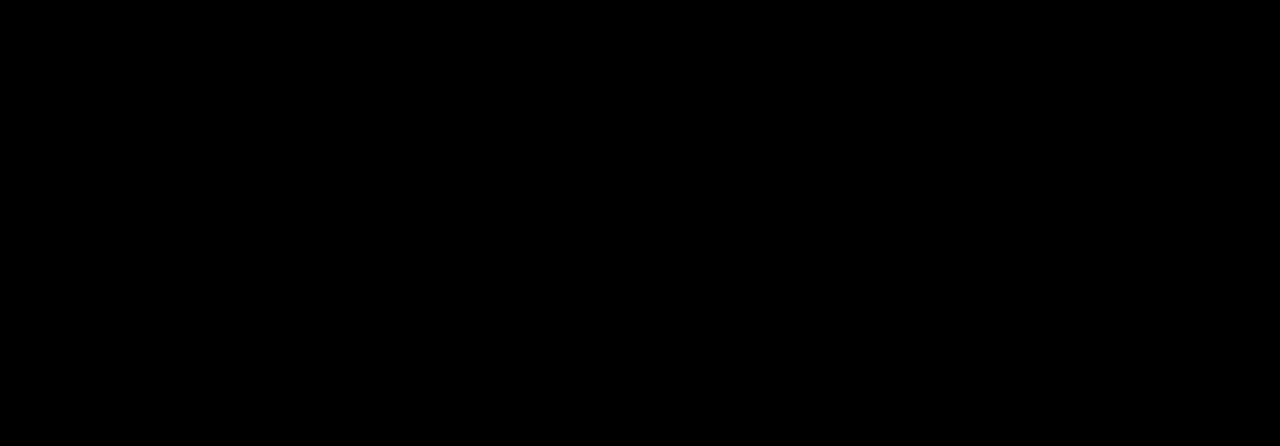
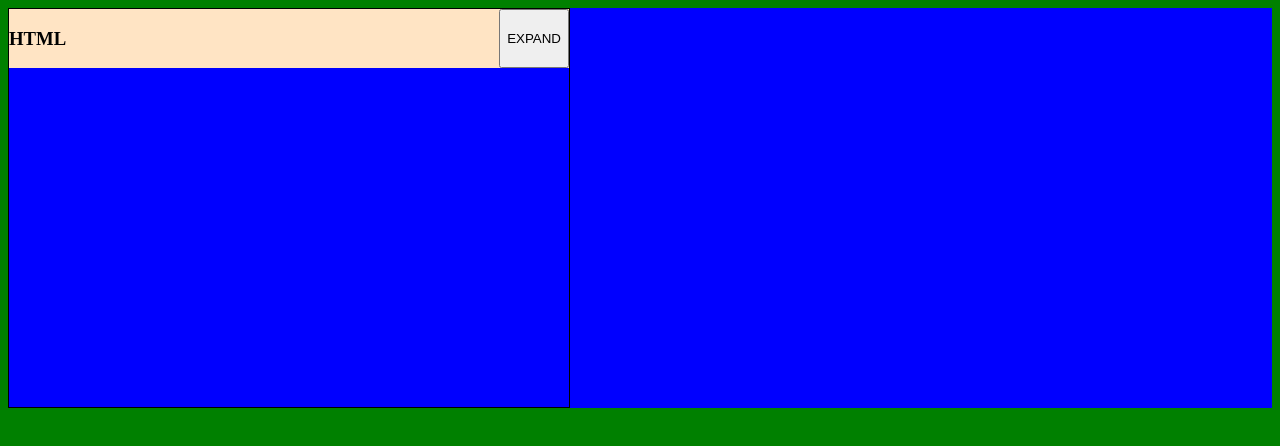
Before and after one commit to OgAeons/web-code-editor, a React (Vite) app: page / in a window 1280 px wide. Shown: the top 446 px of the page. Built offline with nearby package versions, Linux system fonts and the light colour scheme.

Commit message:
Added editor code

```diff
--- a/src/components/App.jsx
+++ b/src/components/App.jsx
@@ -10,7 +10,17 @@
     return (
         <div>
             <div className="editor-section">
-                <div className="editor"></div>
+                <div className="editor">
+                    <div className="editor-title-bar">
+                        <h3>HTML</h3>
+                        <button className="expand">EXPAND</button>
+                    </div>
+                    <div className="code"
+                        style={{lineWrapping: true,
+                        lint: true,
+                        lineNumbers: true
+                    }}></div>
+                </div>
             </div>
             <div className="display">
                 <iframe
--- a/src/styles.css
+++ b/src/styles.css
@@ -1,7 +1,20 @@
 body {
-    background-color: black;
+    background-color: green;
 }
 
-h1 {
-    color: white;
+.editor-section {
+    background-color: blue;
+    height: 50vh;
+    display: flex;
 }
+
+.editor {
+    width: 70vh;
+    border: 1px solid black;
+}
+
+.editor-title-bar {
+    background-color: bisque;
+    display: flex;
+    justify-content: space-between;
+}
```
